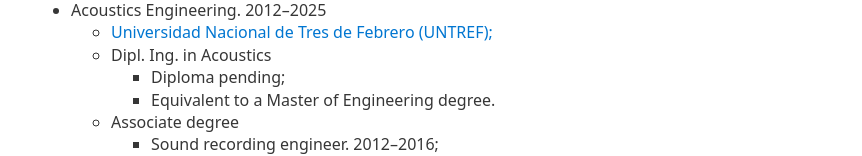
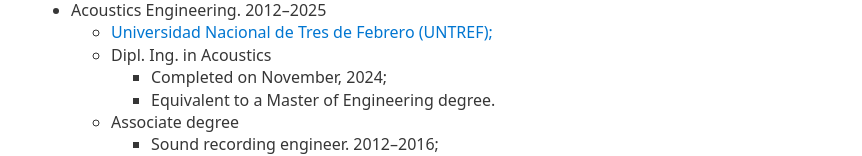
Before and after one commit to fbosio/fbosio.github.io, a plain HTML site: page index.html in a window 1280 px wide. Shown: the part 1741-1897 px from the top of the page, without its empty margins (209-1071 px from the left). Drawn offline with Linux system fonts and the light colour scheme.

Commit message:
Update Dipl. Ing. degree status

```diff
--- a/index.html
+++ b/index.html
@@ -215,7 +215,7 @@
                         <li>
                             Dipl. Ing. in Acoustics
                             <ul>
-                                <li>Diploma pending;</li>
+                                <li>Completed on November, 2024;</li>
                                 <li>
                                     Equivalent to a Master of Engineering
                                     degree.
```
